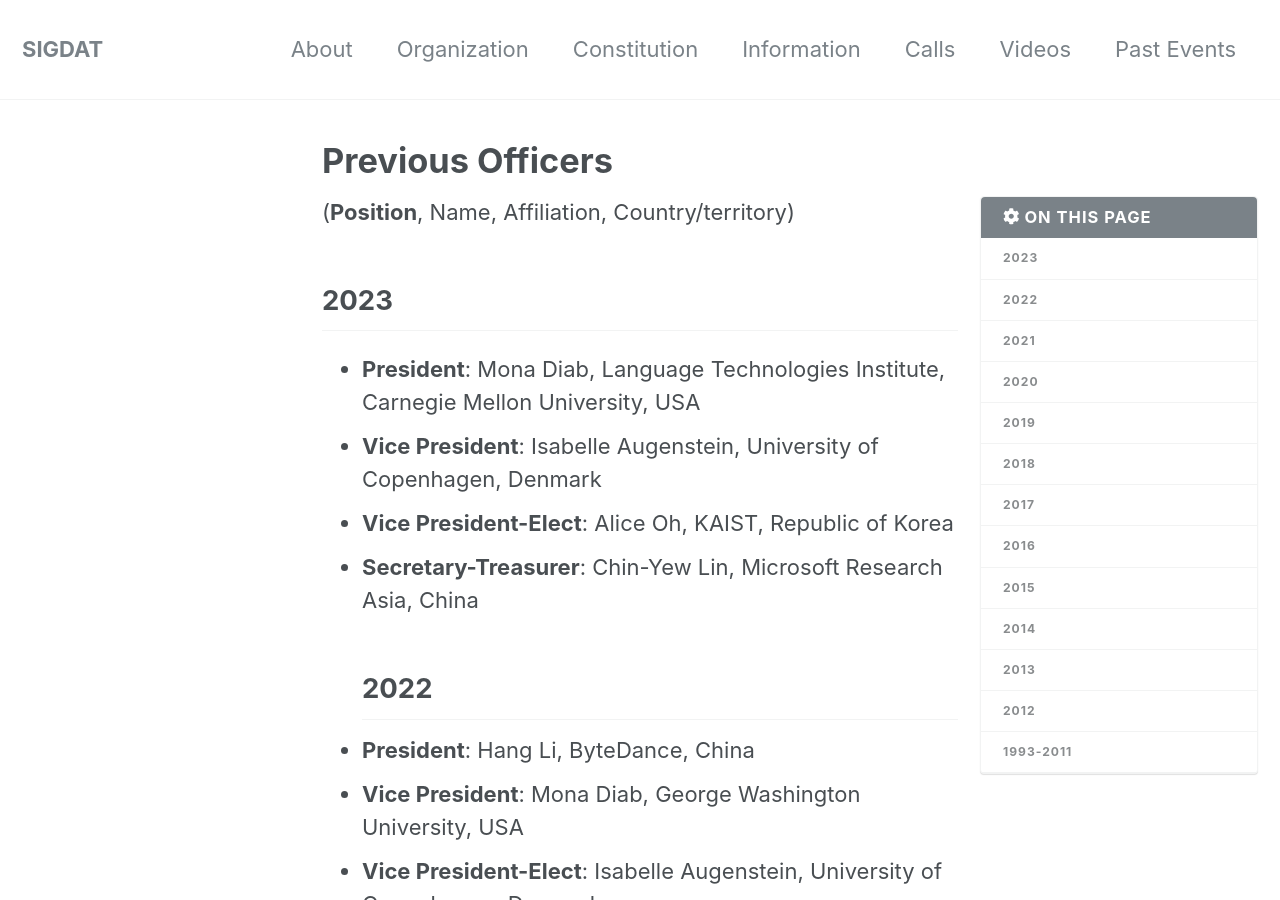
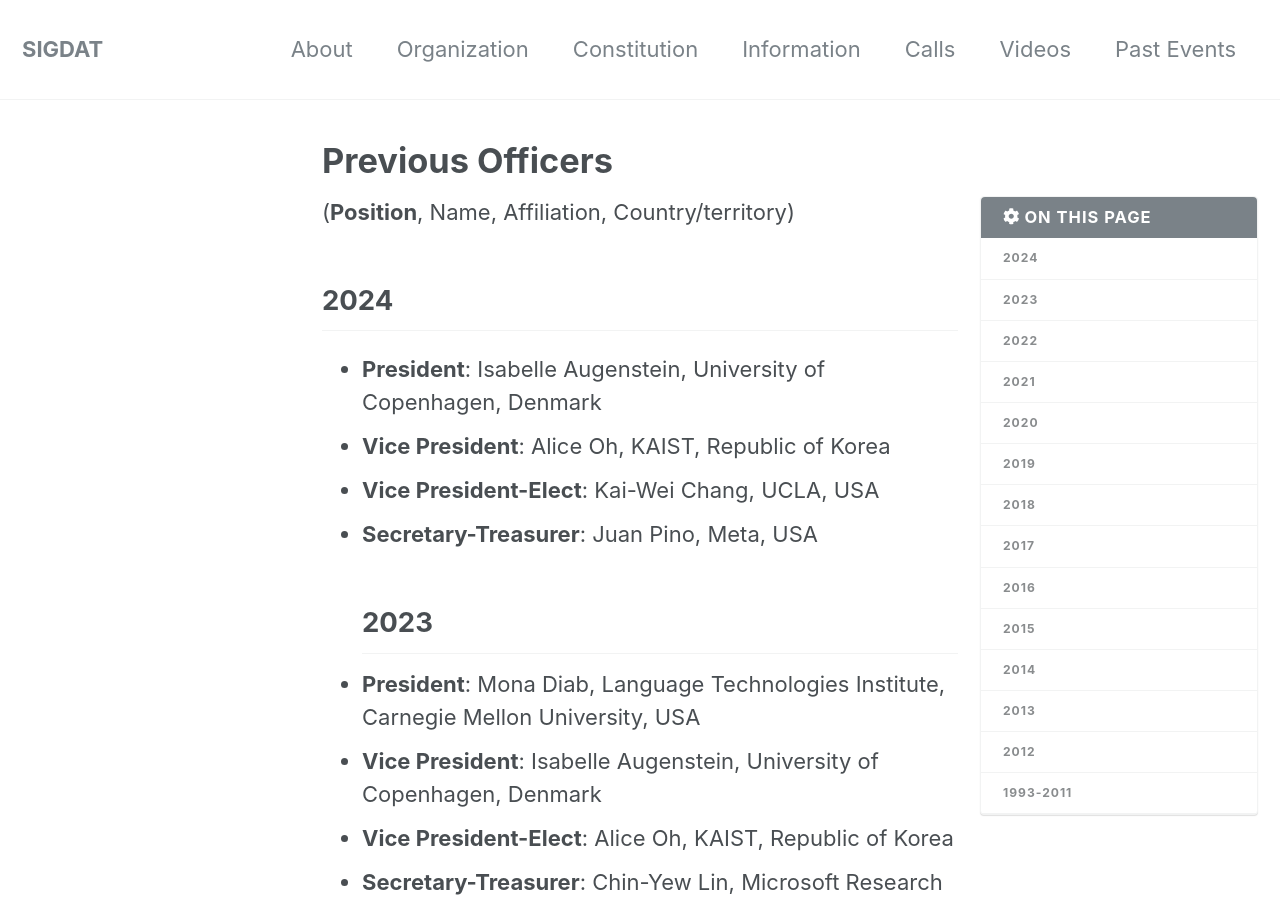
Before and after one commit to sigdat-org/sigdat, a Jekyll site: the page built from _pages/officers.md, in a window 1280 px wide and 900 px high. Built offline with Jekyll 4.4.1, drawn with Linux system fonts in a browser that asks for light colours; nearby versions of some CDN libraries.

Commit message:
previous officers

```diff
--- a/_pages/officers.md
+++ b/_pages/officers.md
@@ -10,6 +10,11 @@ toc_icon: "cog"
 ---
 
 (**Position**, Name, Affiliation, Country/territory)
+## 2024
+- **President**: Isabelle Augenstein, University of Copenhagen, Denmark<br/>
+- **Vice President**: Alice Oh, KAIST, Republic of Korea<br/>
+- **Vice President-Elect**: Kai-Wei Chang, UCLA, USA<br/>
+- **Secretary-Treasurer**: Juan Pino, Meta, USA<br/>
 ## 2023
 - **President**: Mona Diab, Language Technologies Institute, Carnegie Mellon University, USA<br/>
 - **Vice President**: Isabelle Augenstein, University of Copenhagen, Denmark<br/>
```
